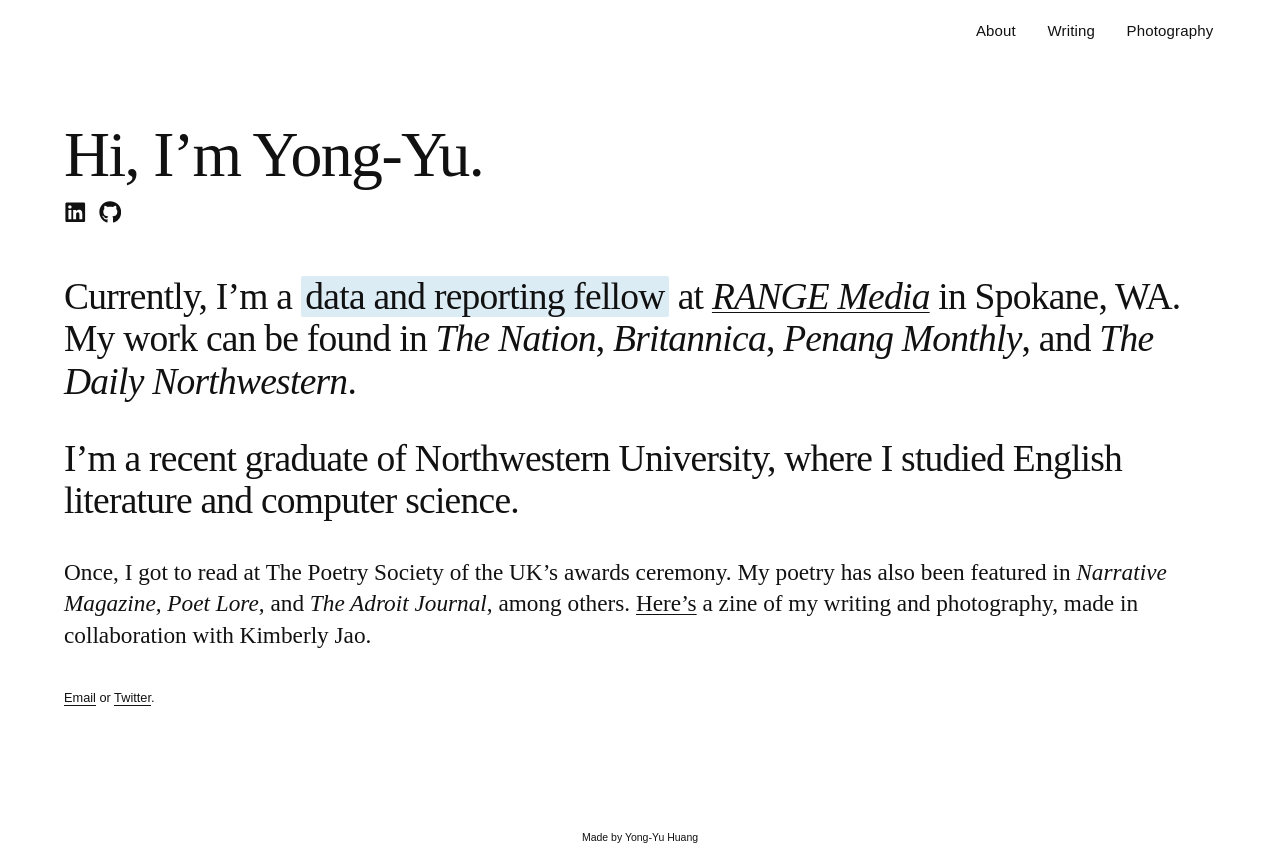
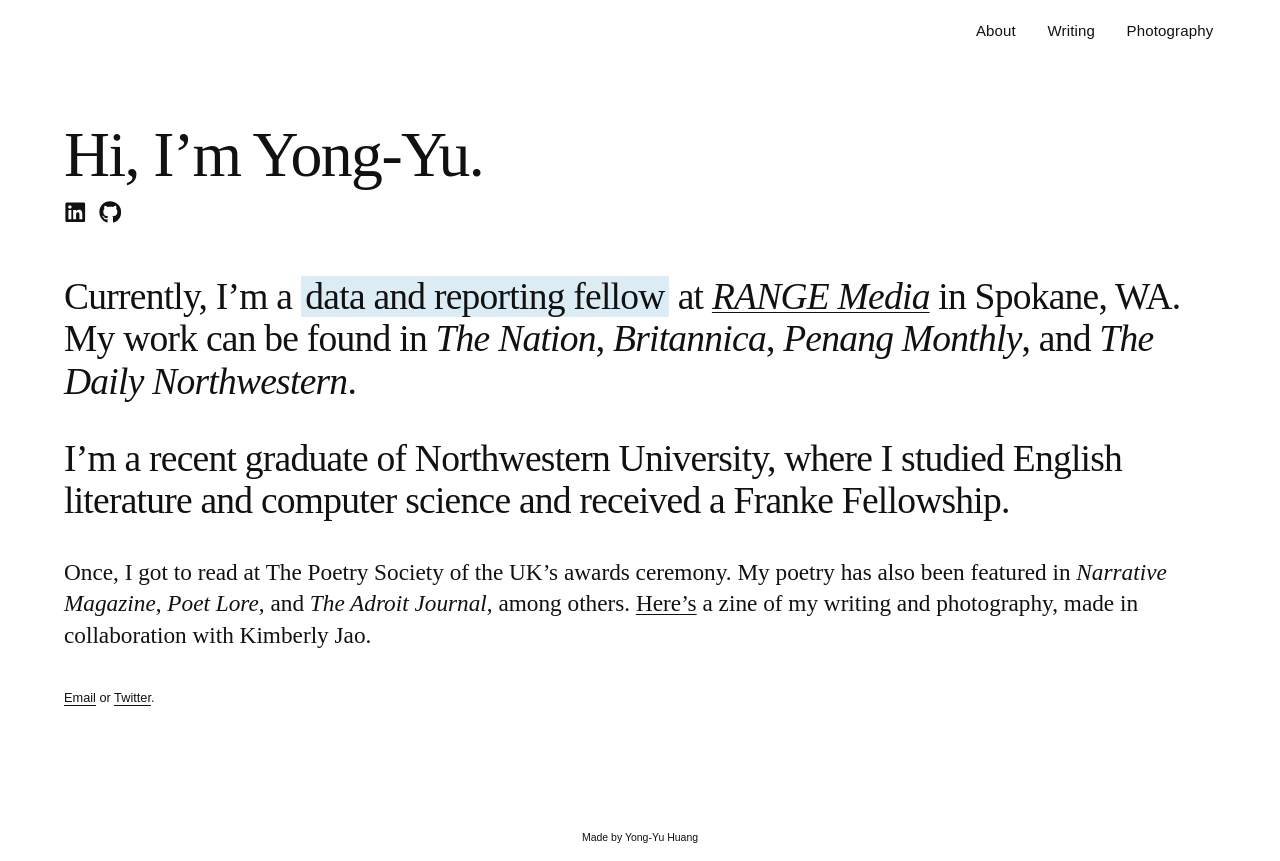
Before and after one commit to yongssh/yongssh.github.io, a Next.js app: page / in a window 1280 px wide. Built offline with nearby package versions, Linux system fonts and the light colour scheme; a web font is replaced by a local one.

Commit message:
update bio

```diff
--- a/src/app/components/About.tsx
+++ b/src/app/components/About.tsx
@@ -60,7 +60,7 @@
             visibleIndex >= 1 ? styles.visible : ""
           }`}
         >
-          I’m a recent graduate of Northwestern University, where I studied English literature and computer science.
+          I’m a recent graduate of Northwestern University, where I studied English literature and computer science and received a Franke Fellowship.
 
         </p>
          <p
```
